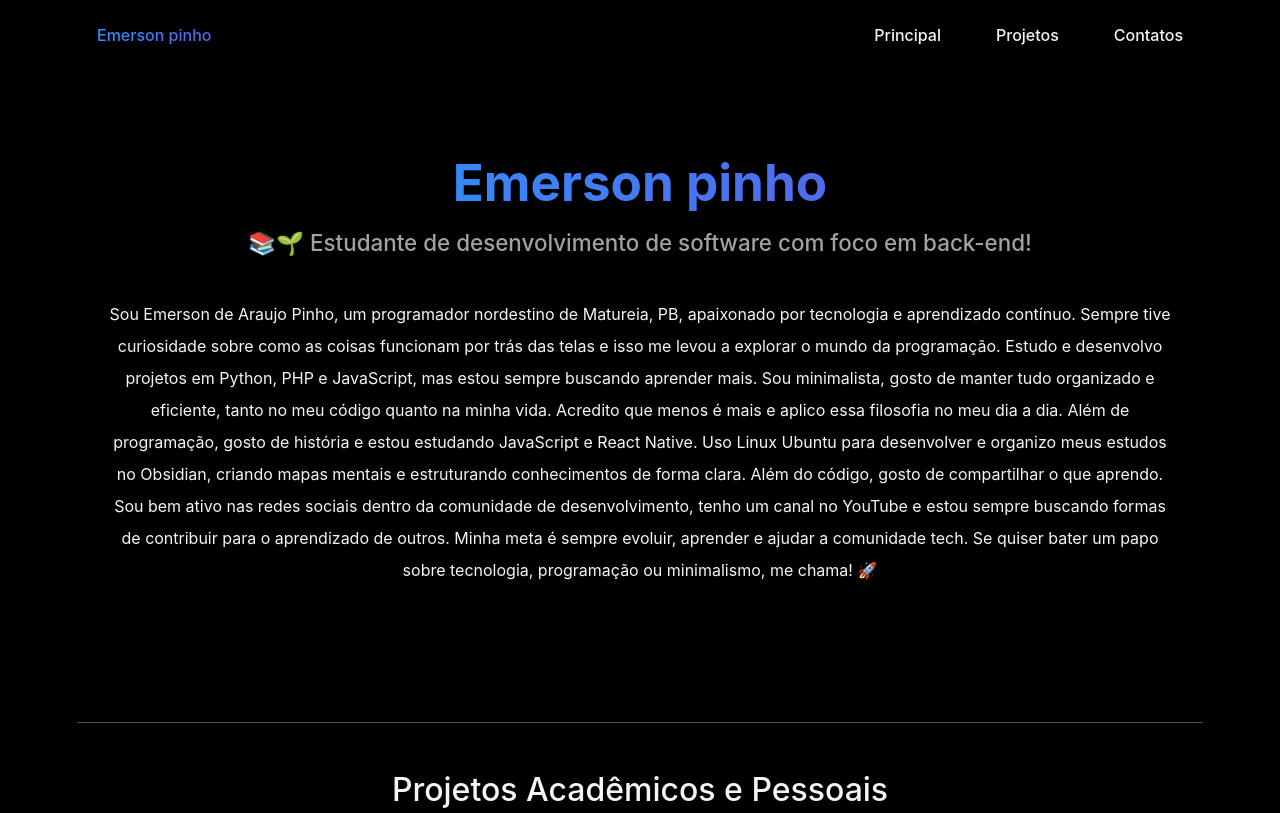
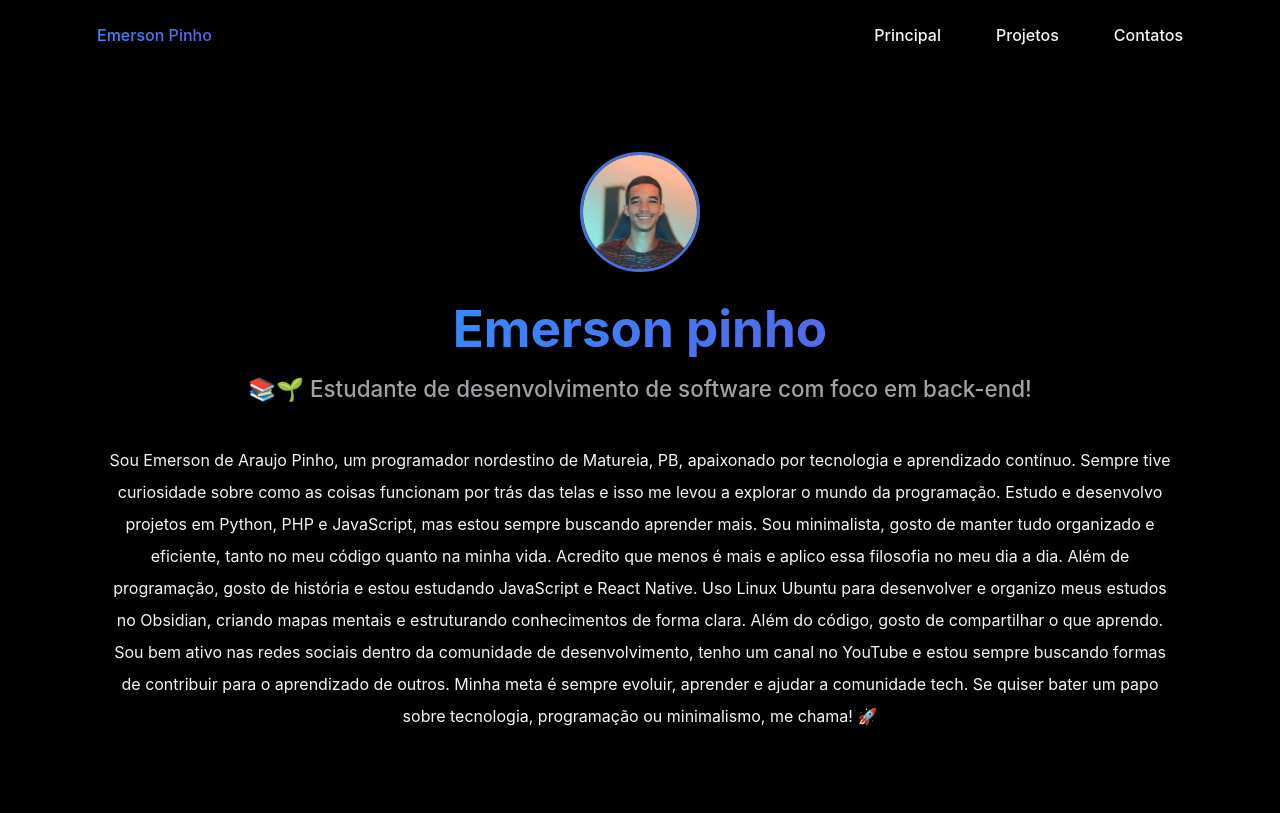
Before and after one commit to Emersonpinho/site-pessoal-prod, a plain HTML site: page pages/main.html in a window 1280 px wide. Shown: the top 813 px of the page. Drawn offline with nearby package versions, Linux system fonts and the light colour scheme.

Commit message:
Add profile picture and update navbar styling

```diff
--- a/assets/css/footer.css
+++ b/assets/css/footer.css
@@ -1,3 +1,17 @@
+.profile-picture {
+    display: flex;
+    justify-content: center; /* Centraliza a imagem */
+    margin-bottom: 10px; /* Dá um espaço entre a foto e o nome */
+}
+
+.profile-pic {
+    width: 120px; /* Ajuste o tamanho da imagem */
+    height: 120px;
+    border-radius: 50%; /* Deixa a imagem redonda */
+    object-fit: cover; /* Ajusta a imagem dentro do círculo */
+    border: 3px solid #4471d3; /* Opcional: Borda branca ao redor da foto */
+}
+
 .footer-basic {
     padding: 50px 0;
     text-align: center;
--- a/assets/css/navbar.css
+++ b/assets/css/navbar.css
@@ -52,4 +52,6 @@
         font-size: 0.9rem;
         flex-wrap: wrap;
     }
+
+
 }
--- a/pages/main.html
+++ b/pages/main.html
@@ -17,6 +17,9 @@
 <main class="container-fluid text-center lh-lg">
     <section id="principal" class="container text-center">
         <div class="profile-content">
+            <div class="profile-picture">
+                <img src="/assets/img/image.png" alt="Foto de perfil" class="profile-pic">
+            </div>
             <div class="profile-info">
                 <h1 class="name">Emerson pinho</h1>
                 <p class="position">📚🌱 Estudante de desenvolvimento de software com foco em back-end!
--- a/pages/section/navbar.html
+++ b/pages/section/navbar.html
@@ -2,7 +2,9 @@
 
 <nav class="navbar">
     <div class="container">
-        <a class="navbar-brand name" href="main.html">Emerson pinho</a>
+        <a class="navbar-brand name" href="main.html">
+            Emerson Pinho
+        </a>
 
         <div class="navbar-menu">
             <a class="nav-link principal" href="#principal">Principal</a>
```
Also changed, not shown: assets/img/image.png (added).
